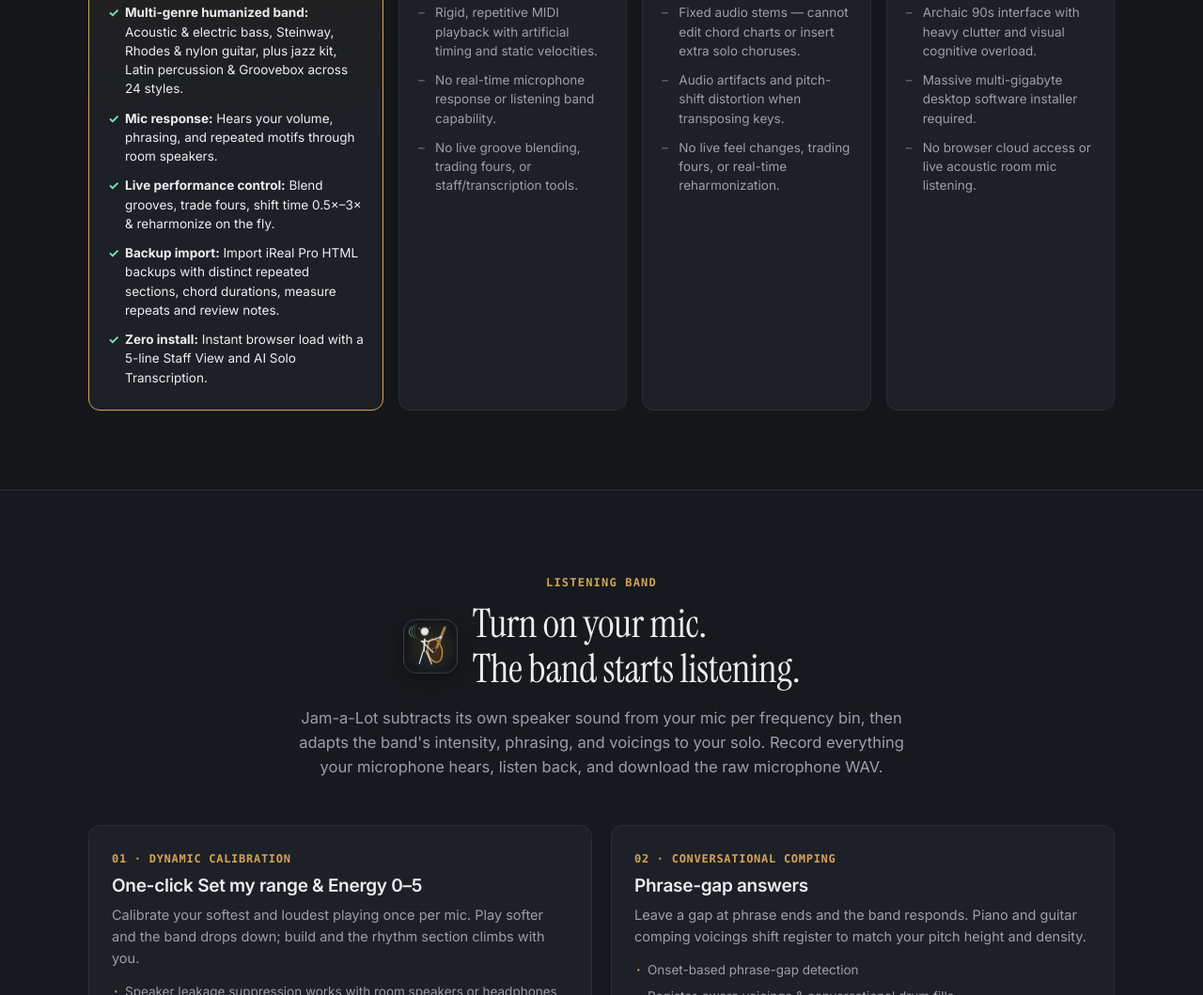
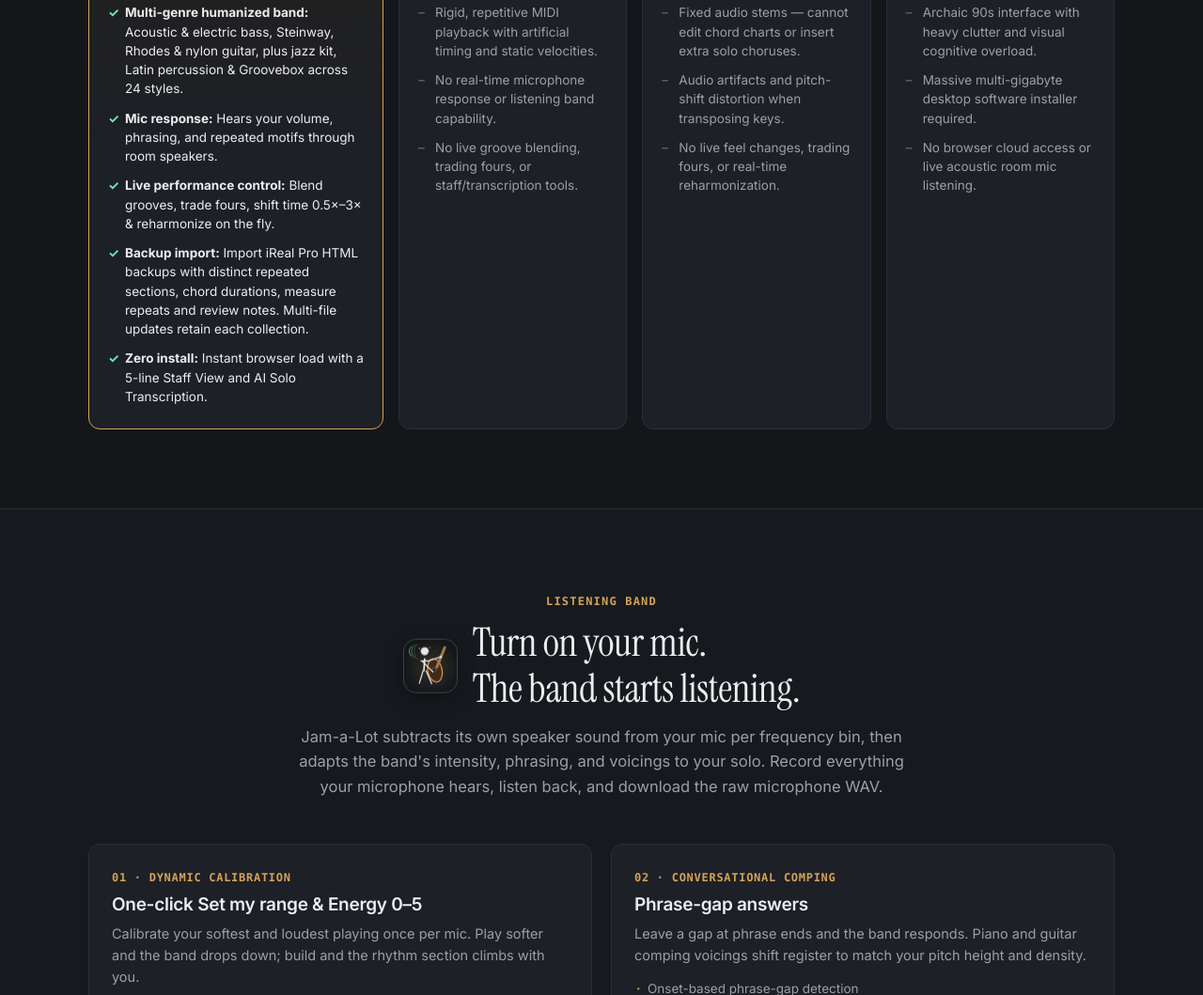
Before and after one commit to jlaval-gh/jam-a-lot-landing, a plain HTML site: page index.html in a window 1280 px wide. Shown: the part 1918-2977 px from the top of the page at 94% size. Drawn offline with Linux system fonts and the light colour scheme.

Commit message:
Document collection-safe multi-file library updates

```diff
--- a/index.html
+++ b/index.html
@@ -364,7 +364,7 @@
             <li><strong>Multi-genre humanized band:</strong> Acoustic &amp; electric bass, Steinway, Rhodes &amp; nylon guitar, plus jazz kit, Latin percussion &amp; Groovebox across 24 styles.</li>
             <li><strong>Mic response:</strong> Hears your volume, phrasing, and repeated motifs through room speakers.</li>
             <li><strong>Live performance control:</strong> Blend grooves, trade fours, shift time 0.5×–3× &amp; reharmonize on the fly.</li>
-            <li><strong>Backup import:</strong> Import iReal Pro HTML backups with distinct repeated sections, chord durations, measure repeats and review notes.</li>
+            <li><strong>Backup import:</strong> Import iReal Pro HTML backups with distinct repeated sections, chord durations, measure repeats and review notes. Multi-file updates retain each collection.</li>
             <li><strong>Zero install:</strong> Instant browser load with a 5-line Staff View and AI Solo Transcription.</li>
           </ul>
         </article>
```
Also changed, not shown: manual.html (+1 -0 lines), llms.txt.
